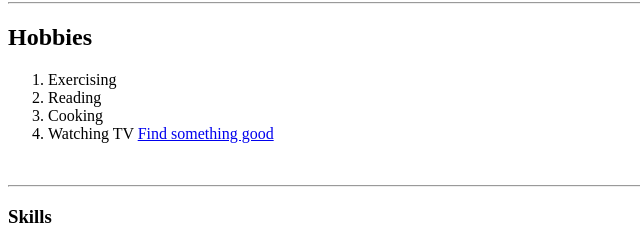
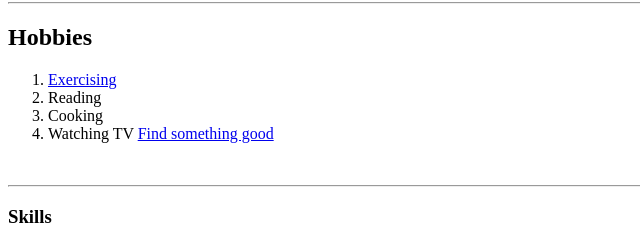
Before and after one commit to kwnice/cv, a plain HTML site: page index.html in a window 1280 px wide. Shown: the part 511-751 px from the top of the page, 0-640 px from the left. Drawn offline with Linux system fonts and the light colour scheme.

Commit message:
Update index.html

```diff
--- a/index.html
+++ b/index.html
@@ -22,7 +22,7 @@
   <hr>
   <h2>Hobbies</h2>
   <ol>
-    <li>Exercising</li>
+    <li><a href="https://www.youtube.com/watch?v=7448Xphqs0I">Exercising</a></li>
     <li>Reading</li>
     <li>Cooking</li>
     <li>Watching TV <a href="https://www.ontvtonight.com/guide/">Find something good</a> </li>
```
